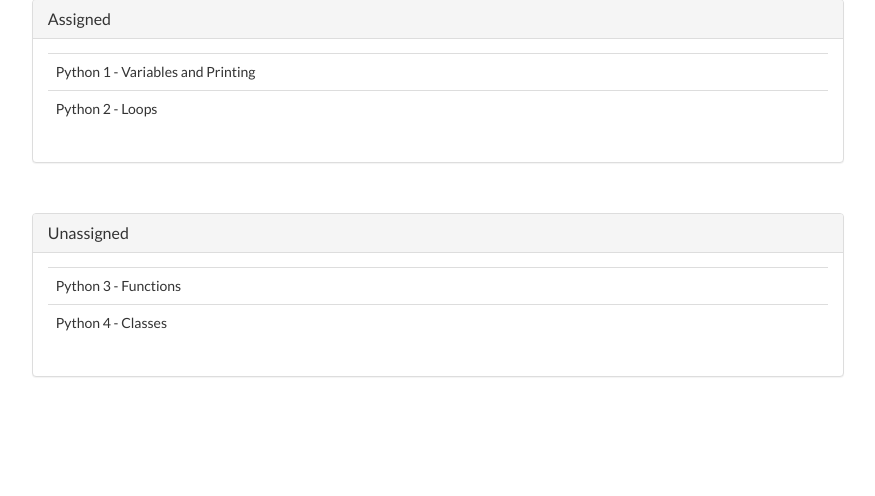
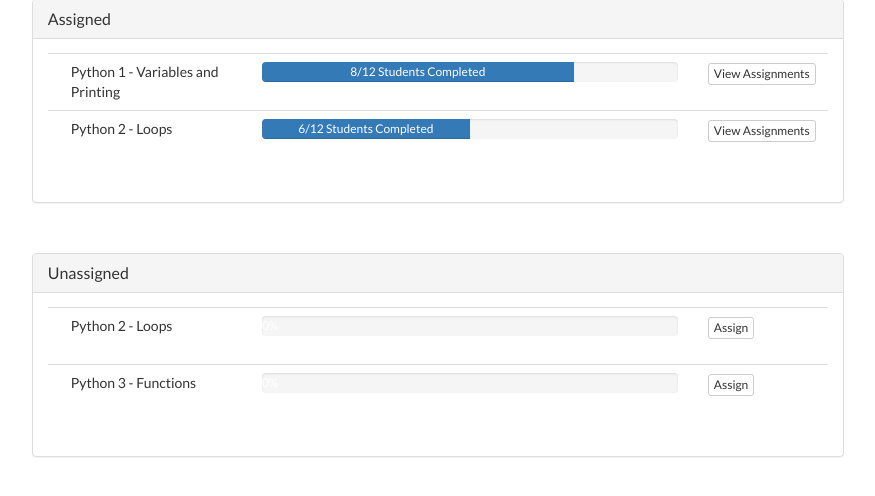
Before and after one commit to amc8391/CoderGarten, a Flask app: page /teacher-assignments in a window 1280 px wide. Shown: the part 91-587 px from the top of the page, without its empty margins (202-1077 px from the left). Run offline with Flask 2, Linux system fonts and the light colour scheme; some libraries are stand-ins or nearby versions.

Commit message:
More teacher-assignments work

```diff
--- a/app/templates/teacher-assignments.html
+++ b/app/templates/teacher-assignments.html
@@ -3,7 +3,7 @@
 {% block title %}
 	Welcome to CoderGarten!
 {% endblock %}
-
+<!----Assignment button pops up modal that shows a list of students that you can assign students--->
 {% block content %}
     <div class="column">
         <section class="panel panel-default panel-65">
@@ -14,24 +14,38 @@
             <div class="panel-body">
                 <table class="table table-responsive">
                     <tr></tr>
-                    <tr id="parent1" data-toggle="collapse" data-target="#body1">
-                        <td>Python 1 - Variables and Printing</td>
+                    <tr>
+                        <td>
+                            <div class="col-md-3">Python 1 - Variables and Printing</div>
+                                <div class="col-md-7">
+                                    <div class="progress">
+                                        <div class="progress-bar" role="progressbar" aria-valuenow="75"
+                                        aria-valuemin="0" ariavaluemax="100" style="width:75%">
+                                        8/12 Students Completed
+                                    </div>
+                                </div>
+                            </div>
+                            <div class="col-md-2">
+		    			        <button type="button" class="btn btn-xs btn-default">View Assignments</button>
+		    		        </div>
+                        </td>
                     </tr>
 
-                    <tr id="body1" data-parent="#parent1" class="panel-collapse collapse">
+                    </tr>
                         <td>
-                            <div>
-                                -Step 1: Hello World
+                            <div class="col-md-3">Python 2 - Loops</div>
+                                <div class="col-md-7">
+                                    <div class="progress">
+                                        <div class="progress-bar" role="progressbar" aria-valuenow="50"
+                                        aria-valuemin="0" ariavaluemax="100" style="width:50%">
+                                        6/12 Students Completed
+                                    </div>
+                                </div>
                             </div>
-                            <br></br>
-
-
-                            <div>
-                                -Step 2: X = 1337
-                            </div>
+                            <div class="col-md-2">
+		    			        <button type="button" class="btn btn-xs btn-default">View Assignments</button>
+		    		        </div>
                         </td>
-                    </tr>
-                        <td>Python 2 - Loops</td>
                     </tr>
                 </table>
             </div>
@@ -45,37 +59,40 @@
                 <div class="panel-body">
                 <table class="table table-responsive" style="border-collapse:collapse;">
                     <tr></tr>
-                    <tr id="parent3" data-toggle="collapse" data-target="#body3">
-                        <td>Python 3 - Functions</td>
-                    </tr>
-
-                    <tr id="body3" data-parent="#parent3" class="collapse">
-                        <td colspan="6">
-                        <div id="accordion">
-                            -Step 1: Getting Func-y
-                        </div>
+                    <tr>
+                        <td>
+                            <div class="col-md-3">Python 2 - Loops</div>
+                                <div class="col-md-7">
+                                    <div class="progress">
+                                        <div class="progress-bar" role="progressbar" aria-valuenow="50"
+                                        aria-valuemin="0" ariavaluemax="100" style="width:0%">
+                                        0%
+                                    </div>
+                                </div>
+                            </div>
+                            <div class="col-md-2">
+		    			        <button type="button" class="btn btn-xs btn-default">Assign</button>
+		    		        </div>
                         </td>
                     </tr>
 
-
-
-                    <tr id="parent4" data-toggle="collapse" data-target="#body4">
-                        <td>Python 4 - Classes</td>
+                    <tr>
+                        <td>
+                            <div class="col-md-3">Python 3 - Functions</div>
+                                <div class="col-md-7">
+                                    <div class="progress">
+                                        <div class="progress-bar" role="progressbar" aria-valuenow="50"
+                                        aria-valuemin="0" ariavaluemax="100" style="width:0%">
+                                        0%
+                                    </div>
+                                </div>
+                            </div>
+                            <div class="col-md-2">
+		    			        <button type="button" class="btn btn-xs btn-default">Assign</button>
+		    		        </div>
+                        </td>
                     </tr>
 
-                    <tr id="body4" data-parent="#parent4" class="panel-collapse collapse">
-                        <td>
-                            <div>
-                                -Step 1: Stay Classy
-                            </div>
-                            <br></br>
-
-
-                            <div>
-                                -Step 2: I can't come up with a pun
-                            </div>
-                        </td>
-                    </tr>
 
                 </table>
             </div>
```
